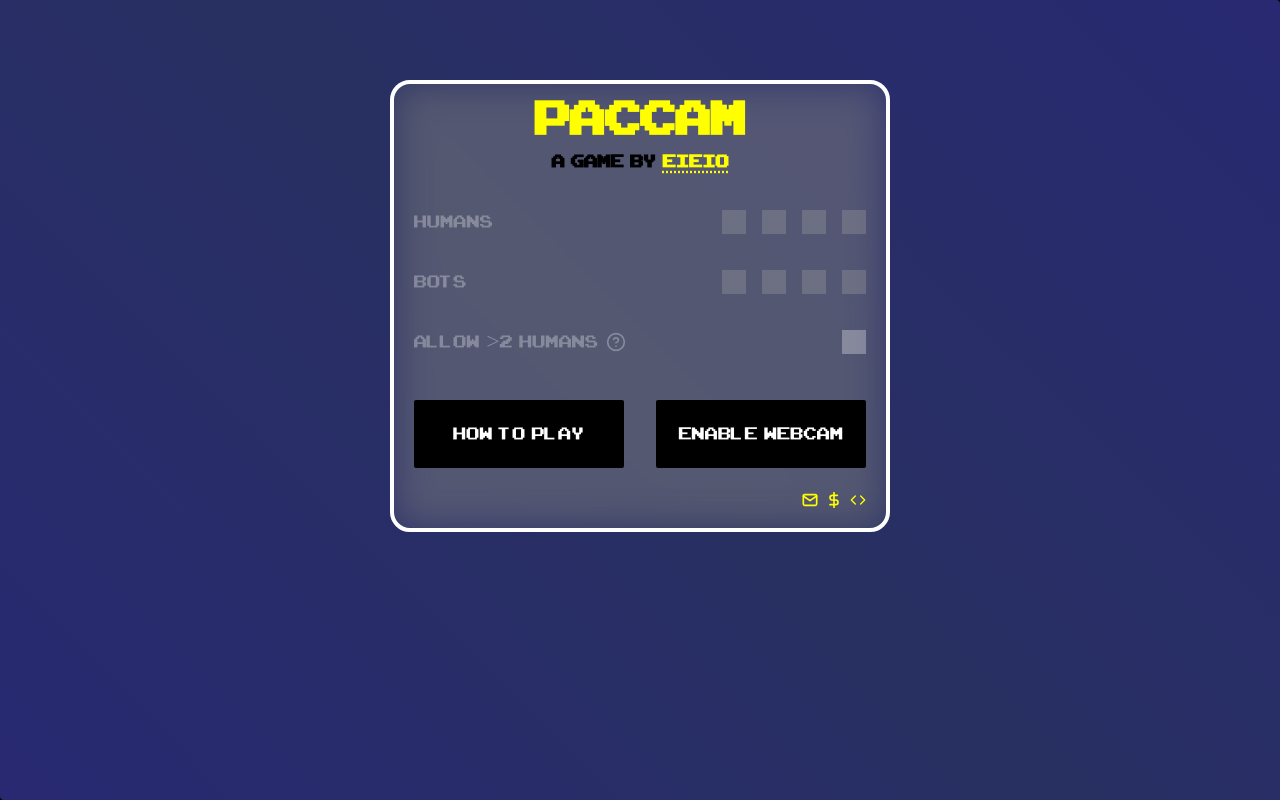
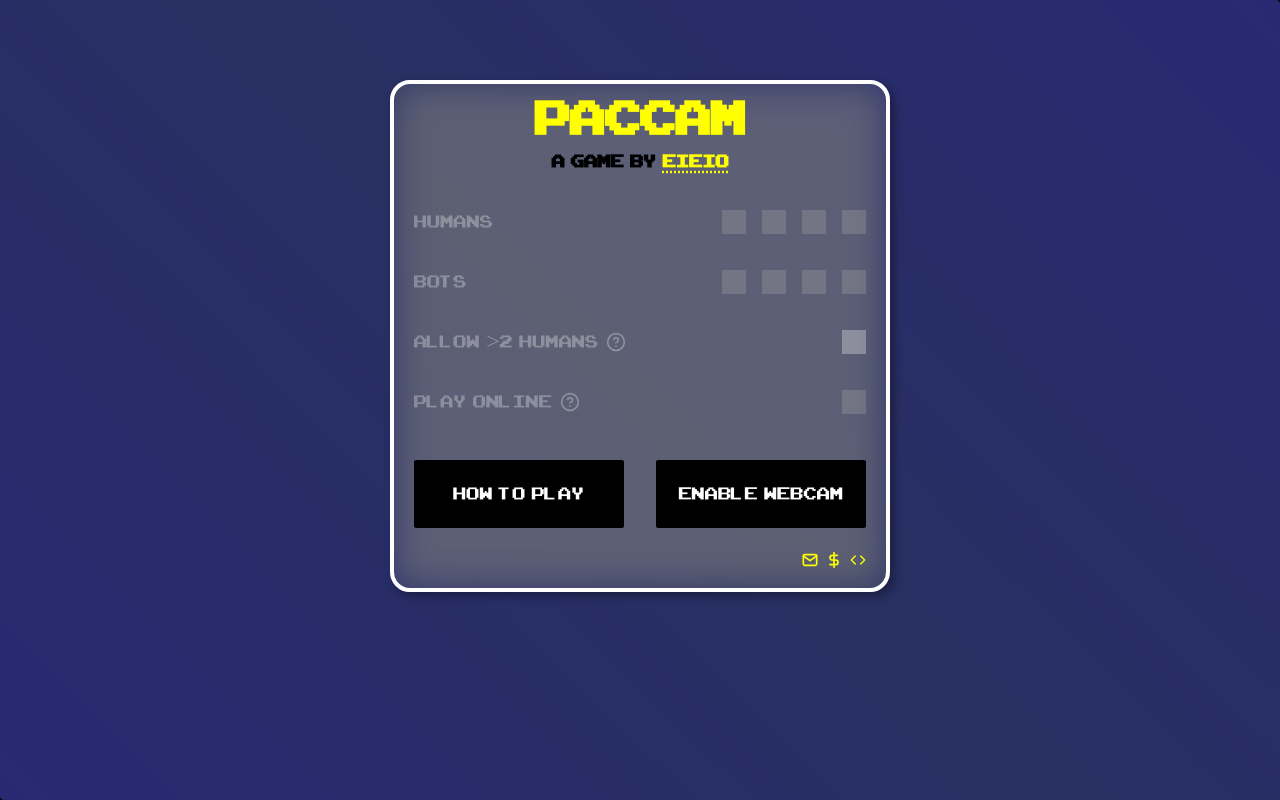
Before and after one commit to nolenroyalty/paccam, a React (Vite) app: page / in a window 1280 px wide. Built offline with nearby package versions, Linux system fonts and the light colour scheme.

Commit message:
online cta

```diff
--- a/src/CoreGame.js
+++ b/src/CoreGame.js
@@ -110,7 +110,12 @@ function invertLandmarks(landmarks) {
 }
 
 class GameEngine {
-  constructor({ setTutorialInstruction, videoActuallyStarted }) {
+  constructor({
+    setTutorialInstruction,
+    videoActuallyStarted,
+    status,
+    startScreenRef,
+  }) {
     this.faceStateConsumers = [];
     this.positionConsumers = [];
     this.pelletConsumers = [];
@@ -126,7 +131,7 @@ class GameEngine {
     this.pelletsByPosition = {};
     this.superStatus = { player: null, endSuperAt: null };
     this.numSlots = null;
-    this.status = WAITING_FOR_VIDEO;
+    this.status = status;
     this.numPlayers = null;
     this.time = null;
     this.ignoreMissingFaces = false;
@@ -138,6 +143,7 @@ class GameEngine {
     this.videoActuallyStarted = videoActuallyStarted;
     this.hasEverTrackedFaces = false;
     this.aboutToEndTutorial = false;
+    this.startScreenRef = startScreenRef;
   }
 
   _initTutorialState() {
@@ -251,6 +257,39 @@ class GameEngine {
 
   /* bug here on small screens? */
   spawnLocation({ playerNum, waiting }) {
+    if (this.status === RUNNING_TUTORIAL) {
+      const x = this.numSlots.horizontal / 4 - PLAYER_SIZE_IN_SLOTS / 2;
+      const y = this.numSlots.vertical / 4 - PLAYER_SIZE_IN_SLOTS / 2;
+      return { x, y };
+    } else if (waiting && this.startScreenRef.current) {
+      console.log(`determining waiting spawn location for player ${playerNum}`);
+      const startScreenRect =
+        this.startScreenRef.current.getBoundingClientRect();
+      const startScreenHeight = startScreenRect.height;
+      const windowHeight = window.innerHeight;
+      const endOfStartScreen = 0.1 * windowHeight + startScreenHeight;
+
+      const slotSize = windowHeight / this.numSlots.vertical;
+      const numSlotsToGetBelowWindow = endOfStartScreen / slotSize;
+      const y =
+        (numSlotsToGetBelowWindow +
+          this.numSlots.vertical -
+          PLAYER_SIZE_IN_SLOTS) /
+        2;
+
+      // 3 gaps between players, half gap at the start and end
+      const leftOffset =
+        this.numSlots.horizontal / 8 - PLAYER_SIZE_IN_SLOTS / 2;
+      const x = leftOffset + (this.numSlots.horizontal / 4) * playerNum;
+      console.log(
+        `spawn location x: ${x} | ${leftOffset} | ${(this.numSlots.horizontal / 4) * playerNum} | ${playerNum}`
+      );
+      return { x, y };
+    } else if (waiting) {
+      console.error(
+        "BUG: spawnLocation called with waiting but no startScreen ref!!"
+      );
+    }
     const xOffset = waiting ? this.numSlots.horizontal / 4 : 0;
     const yOffset = waiting ? this.numSlots.vertical / 4 : 0;
     if (playerNum === 0) {
@@ -1622,11 +1661,11 @@ class GameEngine {
     }
     this.loopRunning = true;
     if (this.videoActuallyStarted) {
-      console.log(`WAITING: ${this.videoActuallyStarted}`);
+      console.log(
+        `waiting for video to actually begin before starting game loop`
+      );
       await this.videoActuallyStarted.current;
-      console.log(`HERE: videoActuallyStarted`);
-    } else {
-      console.log(`no videoActuallyStarted`);
+      console.log(`video began, continuing to start game loop`);
     }
 
     if (this.numPlayers < 1) {
--- a/src/components/App/App.js
+++ b/src/components/App/App.js
@@ -7,6 +7,7 @@ import StartScreen from "../StartScreen";
 import TimerDisplay from "../TimerDisplay";
 import ScoreDisplay from "../ScoreDisplay";
 import TutorialHandler from "../TutorialHandler";
+import { WAITING_FOR_VIDEO } from "../../STATUS";
 
 const DEBUG = false;
 
@@ -14,8 +15,19 @@ function App() {
   const videoRef = React.useRef();
   const videoActuallyStarted = React.useRef(null);
   const [tutorialInstruction, setTutorialInstruction] = React.useState([]);
+  const [gameState, setGameState] = React.useState({
+    numPlayers: null, // rename to numHumans
+    numCPUs: null,
+    status: WAITING_FOR_VIDEO,
+  });
+  const startScreenRef = React.useRef();
   const gameRef = React.useRef(
-    new GameEngine({ setTutorialInstruction, videoActuallyStarted })
+    new GameEngine({
+      setTutorialInstruction,
+      videoActuallyStarted,
+      status: gameState.status,
+      startScreenRef,
+    })
   );
   const sounds = React.useRef({});
   const spriteSheets = React.useRef({});
@@ -84,12 +96,6 @@ function App() {
       });
     gameRef.current.initVideo(videoRef.current);
   }, []);
-
-  const [gameState, setGameState] = React.useState({
-    numPlayers: null, // rename to numHumans
-    numCPUs: null,
-    status: null,
-  });
 
   const setNumPlayers = React.useCallback(async (numPlayers) => {
     console.log(`SETNUMPLAYERS: ${numPlayers}`);
@@ -219,6 +225,7 @@ function App() {
           enableVideo={enableVideo}
           videoEnabled={videoEnabled}
           beginTutorial={beginTutorial}
+          startScreenRef={startScreenRef}
         />
         <Playfield
           playfieldPadding={playfieldPadding}
--- a/src/components/HowToPlay/HowToPlay.js
+++ b/src/components/HowToPlay/HowToPlay.js
@@ -128,8 +128,6 @@ const DialogOverlay = styled(Dialog.Overlay)`
 `;
 
 const VideoDemo = styled.video`
-  /* aspect-ratio: 1/1; */
-  /* width: clamp(100px, 50%, 150px); */
   width: min(80%, 800px);
   height: auto;
   border-radius: 20px;
@@ -144,9 +142,14 @@ const DialogContent = styled(Dialog.Content)`
   max-height: 80%;
   padding: 2rem 4rem;
   border: 4px solid white;
-  backdrop-filter: blur(20px) contrast(0.8);
+  backdrop-filter: blur(20px) contrast(0.4);
+  box-shadow: 4px 4px 8px 2px rgba(0, 0, 0, 0.3);
   // allow scrolling
   overflow: auto;
+  scrollbar-gutter: stable;
+  scrollbar-color: lightgrey transparent;
+  scrollbar-width: thin;
+  /* background-clip: padding-box; */
   position: fixed;
   top: 5%;
   left: 50%;
@@ -155,12 +158,11 @@ const DialogContent = styled(Dialog.Content)`
   display: grid;
   grid-template-rows: auto 1fr auto;
   transition: opacity 0.35s ease-out;
-  scrollbar-gutter: stable;
   will-change: transform, opacity;
 
   @keyframes HowToDialogEnter {
     from {
-      opacity: 0;
+      opacity: 0.5;
       transform: translate(-50%, -100%);
     }
     to {
@@ -175,8 +177,8 @@ const DialogContent = styled(Dialog.Content)`
       transform: translate(-50%, 0);
     }
     to {
-      opacity: 0;
-      transform: translate(-50%, 100%);
+      opacity: 0.5;
+      transform: translate(-50%, 150%);
     }
   }
 
--- a/src/components/Playfield/Playfield.js
+++ b/src/components/Playfield/Playfield.js
@@ -80,6 +80,8 @@ function Playfield({
       });
     }
     setNumSlots(_numSlots);
+
+    console.log(`padding by size: ${JSON.stringify(paddingBySize)}`);
     console.log(`num slots is: ${JSON.stringify(_numSlots)}`);
 
     setInitializedPlayfield(true);
--- a/src/components/StartScreen/StartScreen.js
+++ b/src/components/StartScreen/StartScreen.js
@@ -20,8 +20,11 @@ function StartScreen({
   enableVideo,
   videoEnabled,
   beginTutorial,
+  startScreenRef,
 }) {
-  const [allowMorePlayers, setAllowMorePlayers] = React.useState(false);
+  const [allowMorePlayers, setAllowMorePlayers] = React.useState(
+    window.localStorage.getItem("allowMorePlayers") === "true"
+  );
   const [speculativelyHighlighted, _setSpeculativelyHighlighted] =
     React.useState({ CPUs: null, Humans: null });
   const [hideVideoButton, setHideVideoButton] = React.useState(false);
@@ -29,6 +32,10 @@ function StartScreen({
   const [hidingHowToPlay, setHidingHowToPlay] = React.useState(false);
   const [aboutToRunTutorial, setAboutToRunTutorial] = React.useState(false);
   const [aboutToStartGame, setAboutToStartGame] = React.useState(false);
+
+  React.useEffect(() => {
+    window.localStorage.setItem("allowMorePlayers", allowMorePlayers);
+  }, [allowMorePlayers]);
 
   const setSpeculativelyHighlighted = React.useCallback(
     ({ count, kind }) => {
@@ -95,23 +102,40 @@ function StartScreen({
     }, 550);
   }, [_startGame]);
 
+  const priorStatus = React.useRef(status);
+  const [shouldSlideIn, setShouldSlideIn] = React.useState(false);
+  React.useEffect(() => {
+    const shouldDisplay = (x) =>
+      x === WAITING_FOR_PLAYER_SELECT || x === WAITING_FOR_VIDEO;
+
+    setShouldSlideIn(
+      shouldDisplay(status) && !shouldDisplay(priorStatus.current)
+    );
+    priorStatus.current = status;
+  }, [setShouldSlideIn, status]);
+
   if (status !== WAITING_FOR_PLAYER_SELECT && status !== WAITING_FOR_VIDEO) {
+    startScreenRef.current = null;
     return null;
   }
 
   const opacity = aboutToRunTutorial
     ? 0
     : showingHowToPlay && !hidingHowToPlay
-      ? 0.2
+      ? 0.8
       : 1;
 
-  const animation =
-    aboutToStartGame | aboutToRunTutorial
+  const animation = shouldSlideIn
+    ? "scoreWrapperEnter"
+    : aboutToStartGame | aboutToRunTutorial
       ? "scoreWrapperExit"
-      : "scoreWrapperEnter";
+      : "scoreWrapperInitial";
 
   return (
-    <Wrapper style={{ "--opacity": opacity, "--animation": animation }}>
+    <Wrapper
+      ref={startScreenRef}
+      style={{ "--opacity": opacity, "--animation": animation }}
+    >
       <TitleSubheadWrapper>
         <Title>PacCam</Title>
         <SubHead>
@@ -154,6 +178,7 @@ function StartScreen({
         setNumHumans={setNumHumans}
         videoEnabled={videoEnabled}
       />
+      <EnableOnlinePlay videoEnabled={videoEnabled} />
       <ButtonHolder>
         {
           <HowToPlay
@@ -219,10 +244,11 @@ const Wrapper = styled.div`
   transform: translateX(-50%);
   gap: 1.5rem;
   z-index: ${zIndex1};
-  backdrop-filter: blur(20px) contrast(0.5);
+  backdrop-filter: blur(20px) contrast(0.4);
   padding: 20px;
   border-radius: 20px;
   border: 4px solid white;
+  box-shadow: 4px 4px 8px 1px rgba(0, 0, 0, 0.3);
 
   opacity: var(--opacity);
   @keyframes scoreWrapperEnter {
@@ -242,6 +268,13 @@ const Wrapper = styled.div`
     100% {
       transform: translate(-50%, 200%);
       opacity: 0;
+    }
+  }
+
+  @keyframes scoreWrapperInitial {
+    0% {
+    }
+    100% {
     }
   }
 
@@ -453,21 +486,75 @@ function AllowMorePlayers({
   );
 }
 
+function EnableOnlinePlay({ videoEnabled }) {
+  return (
+    <CheckboxContainerWrapper $videoEnabled={videoEnabled}>
+      <CheckboxContainerLabel>
+        Play Online <ExplainNoOnlineYet />
+      </CheckboxContainerLabel>
+      <CheckboxRoot
+        checked={false}
+        onCheckedChange={() => {}}
+        style={{ "--background-color": "darkgrey" }}
+        disabled={true}
+      ></CheckboxRoot>
+    </CheckboxContainerWrapper>
+  );
+}
+
 function ExplainMorePlayers() {
   return (
-    <TooltipProvider>
+    <QuestionmarkTooltip>
+      Many computers struggle to track more than 2 faces at a time. And frankly
+      it's hard to fit 4 faces on the screen at once!
+      <br />
+      <br />
+      Feel free to enable this, but beware that it might not work well :)
+    </QuestionmarkTooltip>
+  );
+}
+
+function ExplainNoOnlineYet() {
+  return (
+    <QuestionmarkTooltip>
+      I'd like to add online play (just with your friends! no strangers!) - but
+      it's a ton of work. So I'd like to know people would use the feature
+      before I add it.
+      <br />
+      <br />
+      Want this feature?? Tell me!{" "}
+      <a href="https://x.com/itseieio">Tweet at me</a> or{" "}
+      <a href="https://mastodon.gamedev.place/home">toot(?)</a> at me or send me{" "}
+      <a href="https://buymeacoffee.com/eieio">money</a> or{" "}
+      <a href="mailto:eieiogames@gmail.com?subject=I want online play for paccam and i promise i am serious about this request, really really really">
+        email me
+      </a>{" "}
+      or find me on the street and shout me down.
+    </QuestionmarkTooltip>
+  );
+}
+
+function QuestionmarkTooltip({ children }) {
+  const [open, setOpen] = React.useState(false);
+  return (
+    <TooltipProvider delayDuration={200} open={open} onOpenChange={setOpen}>
       <TooltipRoot>
-        <TooltipTrigger>
+        <TooltipTrigger
+          onClick={(e) => {
+            e.preventDefault();
+          }}
+        >
           <Icons.Question size="1.25rem" />
         </TooltipTrigger>
         <TooltipPortal>
-          <TooltipContent sideOffset={5}>
+          <TooltipContent
+            sideOffset={5}
+            onPointerDownOutside={(e) => {
+              e.preventDefault();
+            }}
+          >
             <TooltipArrow width={20} height={10} />
-            Many computers struggle to track more than 2 faces at a time. And
-            frankly it's hard to fit 4 faces on the screen at once!
-            <br />
-            <br />
-            Feel free to enable this, but beware that it might not work well :)
+            {children}
           </TooltipContent>
         </TooltipPortal>
       </TooltipRoot>
@@ -489,6 +576,11 @@ const TooltipContent = styled(Tooltip.Content)`
   padding: 1rem;
   max-width: 300px;
   border-radius: 10px;
+
+  a {
+    color: yellow;
+    text-decoration-style: dotted;
+  }
 `;
 const TooltipArrow = styled(Tooltip.Arrow)`
   fill: black;
```
